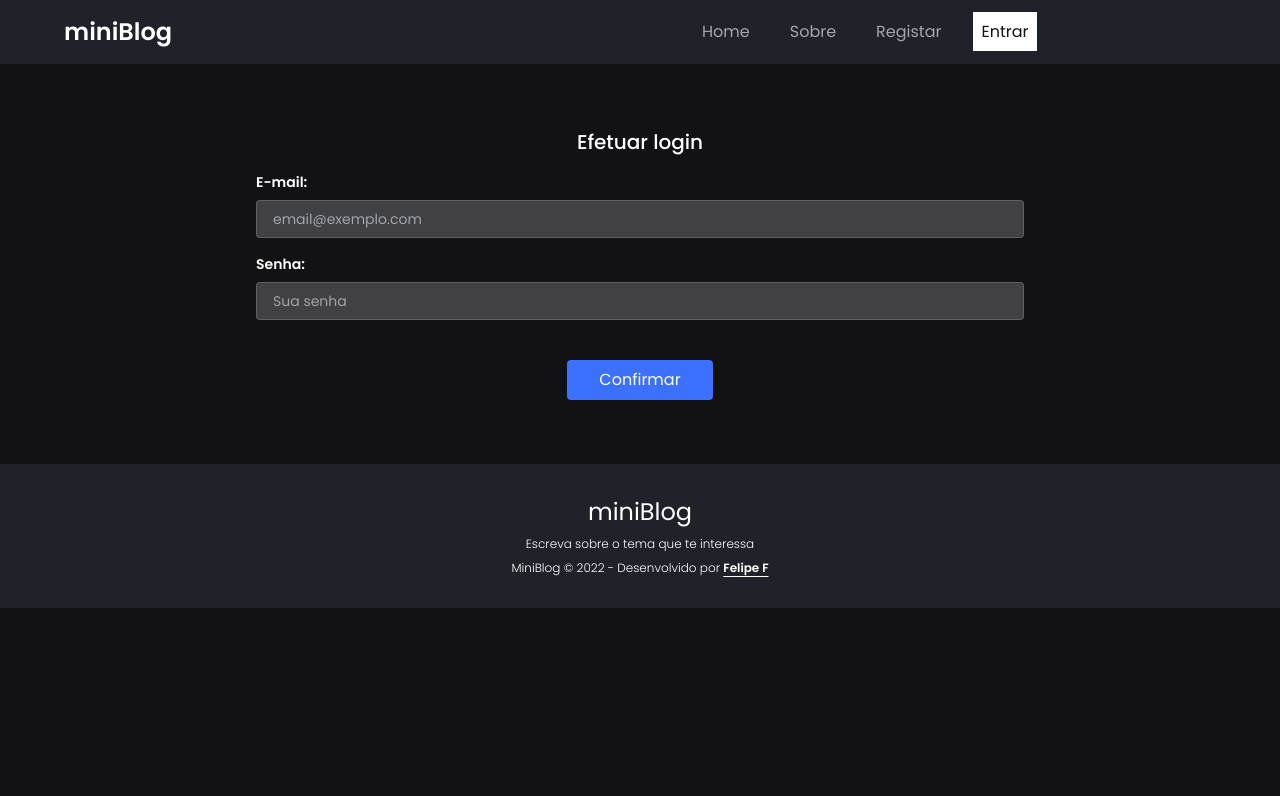
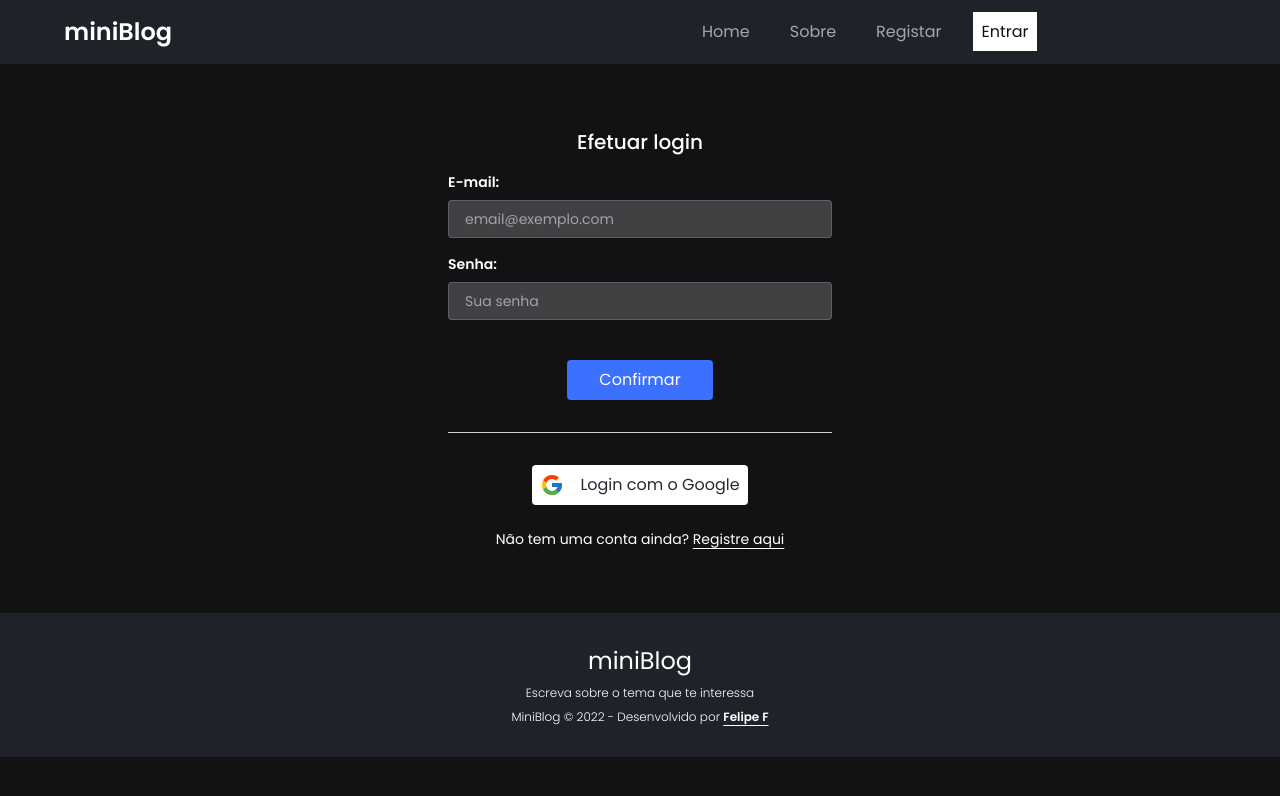
Before and after one commit to felpfsf/miniblog, a React (Vite) app: page /login in a window 1280 px wide. Shown: the top 796 px of the page. Built offline with nearby package versions, Linux system fonts and the light colour scheme; no server answers.

Commit message:
feat: added button and function signInWithGoogle

```diff
--- a/src/components/LoginForm.jsx
+++ b/src/components/LoginForm.jsx
@@ -1,8 +1,10 @@
 import { useEffect, useState } from "react"
 import { useAuthentication } from "../hooks/useAuthentication"
+import { FcGoogle } from 'react-icons/fc'
 
 import { Button } from "./Button"
 import { Input } from "./Input"
+import { Link } from "react-router-dom"
 
 export const LoginForm = () => {
   const [values, setValues] = useState({
@@ -34,13 +36,21 @@ export const LoginForm = () => {
   const onChangeHandler = (e) => {
     setValues({ ...values, [e.target.name]: e.target.value })
   }
-  const { logIn, error: authError, loading } = useAuthentication()
+  const { logIn, signInWithGoogle, error: authError, loading } = useAuthentication()
 
   const handleSubmit = async (e) => {
     e.preventDefault()
     const res = await logIn(values)
     console.log(values)
     // setError('')
+  }
+
+  const handleGoogleLogin = async () => {
+    try {
+      const res = await signInWithGoogle()
+    } catch (error) {
+      console.log(error)
+    }
   }
 
   useEffect(() => {
@@ -50,7 +60,8 @@ export const LoginForm = () => {
   }, [authError])
 
   return (
-    <form className='max-w-3xl w-full mt-4 flex flex-col gap-4' onSubmit={handleSubmit}>
+    <div className='max-w-sm w-full mt-4 flex flex-col gap-4'>
+      <form className="flex flex-col gap-4" onSubmit={handleSubmit}>
         {inputForm.map(input => (
           <Input key={input.id} {...input} value={values[input.inputName]} onChange={onChangeHandler} />
         ))}
@@ -61,5 +72,12 @@ export const LoginForm = () => {
           <Button disabled={false} buttonText={'Confirmar'} />
         }
       </form>
+      <div className="h-[1px] w-full mt-4 bg-white/80"></div>
+      <button className="mt-4 p-2 text-miniBlog-dark bg-white rounded flex gap-4 self-center" onClick={handleGoogleLogin}>
+        <FcGoogle size={24} />
+        Login com o Google
+      </button>
+      <p className='mt-2 text-sm self-center'>Não tem uma conta ainda? <Link to={'/registrer'} className='underline underline-offset-4 hover:text-miniBlog-primary :hover:font-bold transition-colors duration-300'>Registre aqui</Link></p>
+    </div>
   )
 }
```
Lines whose indentation alone changed are shown as unchanged.
